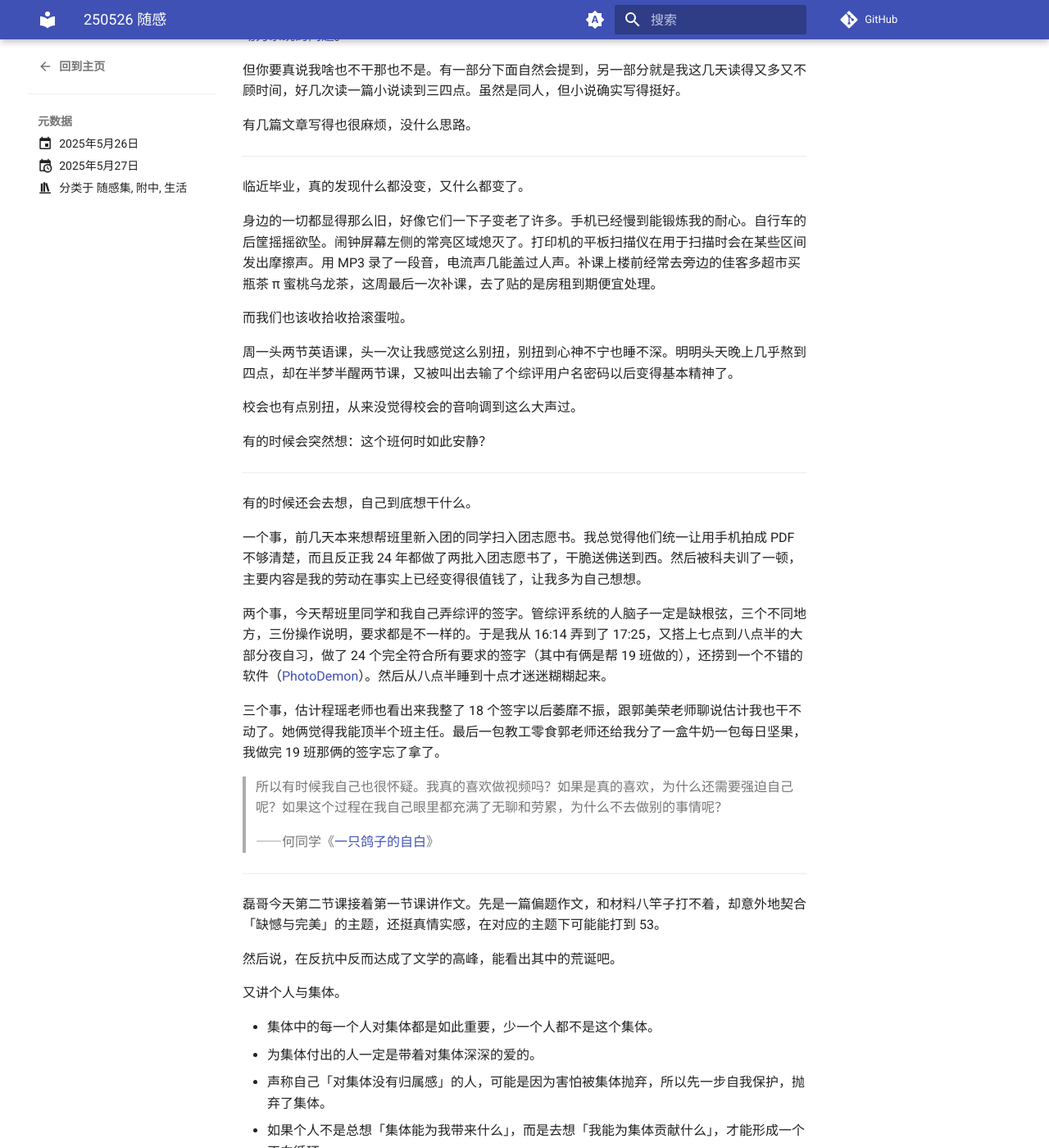
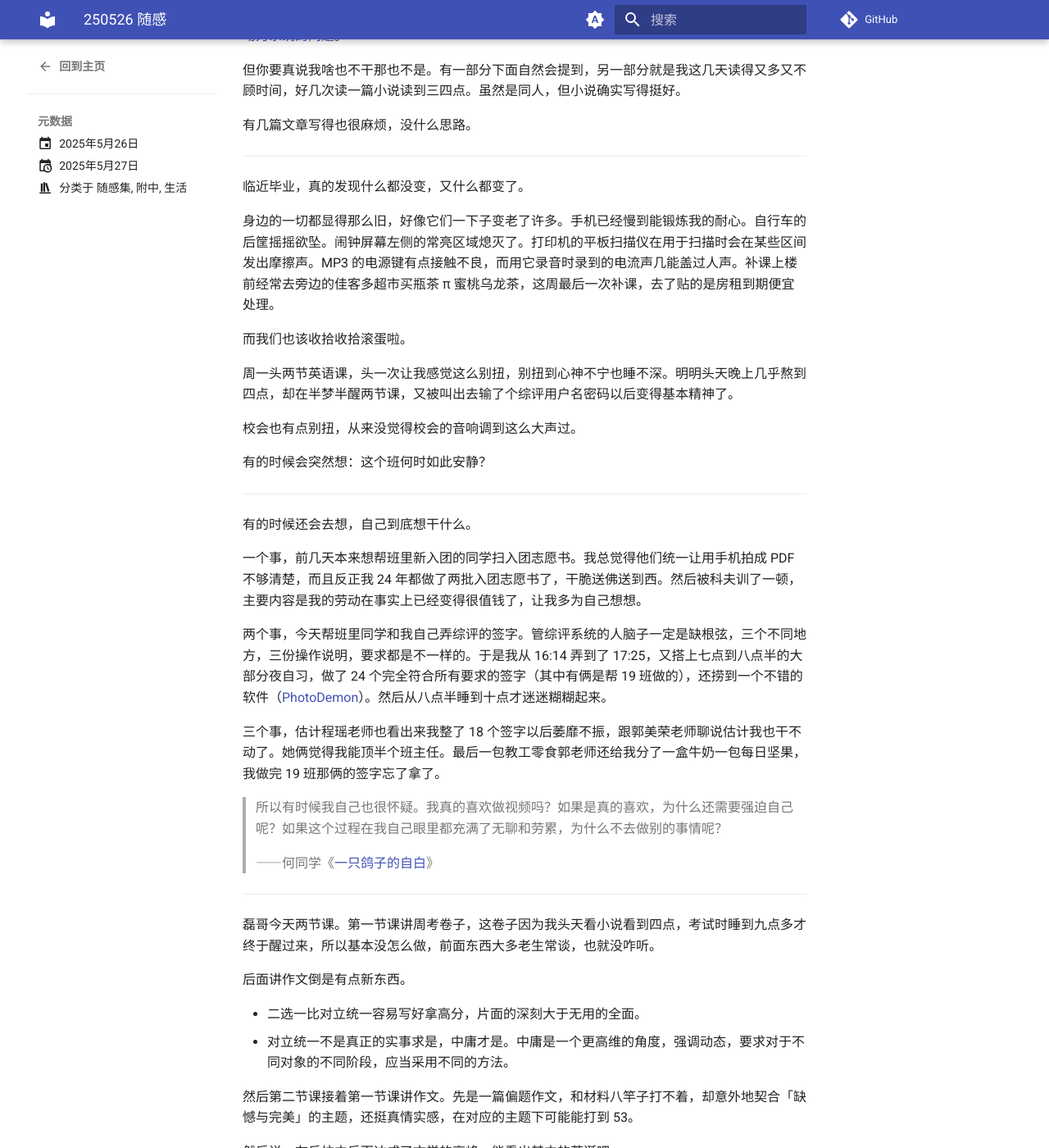
Before and after one commit to PumpkinJui/blog, an MkDocs documentation site: the page built from docs/blog/posts/rt/250526.md, in a window 1280 px wide and 1400 px high, scrolled down 733 px. Shown: the whole window at 82% size. Built offline with MkDocs 1.6.1 and Material for MkDocs 9.7.7, drawn with Linux system fonts in a browser that asks for light colours; comment, search, counter and statistics services are not loaded.

Commit message:
Update 250526 rt

```diff
--- a/docs/blog/posts/rt/250526.md
+++ b/docs/blog/posts/rt/250526.md
@@ -41,7 +41,7 @@ tags:
 
 临近毕业，真的发现什么都没变，又什么都变了。
 
-身边的一切都显得那么旧，好像它们一下子变老了许多。手机已经慢到能锻炼我的耐心。自行车的后筐摇摇欲坠。闹钟屏幕左侧的常亮区域熄灭了。打印机的平板扫描仪在用于扫描时会在某些区间发出摩擦声。用 MP3 录了一段音，电流声几能盖过人声。补课上楼前经常去旁边的佳客多超市买瓶茶 π 蜜桃乌龙茶，这周最后一次补课，去了贴的是房租到期便宜处理。
+身边的一切都显得那么旧，好像它们一下子变老了许多。手机已经慢到能锻炼我的耐心。自行车的后筐摇摇欲坠。闹钟屏幕左侧的常亮区域熄灭了。打印机的平板扫描仪在用于扫描时会在某些区间发出摩擦声。MP3 的电源键有点接触不良，而用它录音时录到的电流声几能盖过人声。补课上楼前经常去旁边的佳客多超市买瓶茶 π 蜜桃乌龙茶，这周最后一次补课，去了贴的是房租到期便宜处理。
 
 而我们也该收拾收拾滚蛋啦。
 
@@ -67,7 +67,14 @@ tags:
 
 ---
 
-磊哥今天第二节课接着第一节课讲作文。先是一篇偏题作文，和材料八竿子打不着，却意外地契合「缺憾与完美」的主题，还挺真情实感，在对应的主题下可能能打到 53。
+磊哥今天两节课。第一节课讲周考卷子，这卷子因为我头天看小说看到四点，考试时睡到九点多才终于醒过来，所以基本没怎么做，前面东西大多老生常谈，也就没咋听。
+
+后面讲作文倒是有点新东西。
+
+- 二选一比对立统一容易写好拿高分，片面的深刻大于无用的全面。
+- 对立统一不是真正的实事求是，中庸才是。中庸是一个更高维的角度，强调动态，要求对于不同对象的不同阶段，应当采用不同的方法。
+
+然后第二节课接着第一节课讲作文。先是一篇偏题作文，和材料八竿子打不着，却意外地契合「缺憾与完美」的主题，还挺真情实感，在对应的主题下可能能打到 53。
 
 然后说，在反抗中反而达成了文学的高峰，能看出其中的荒诞吧。
 
```
